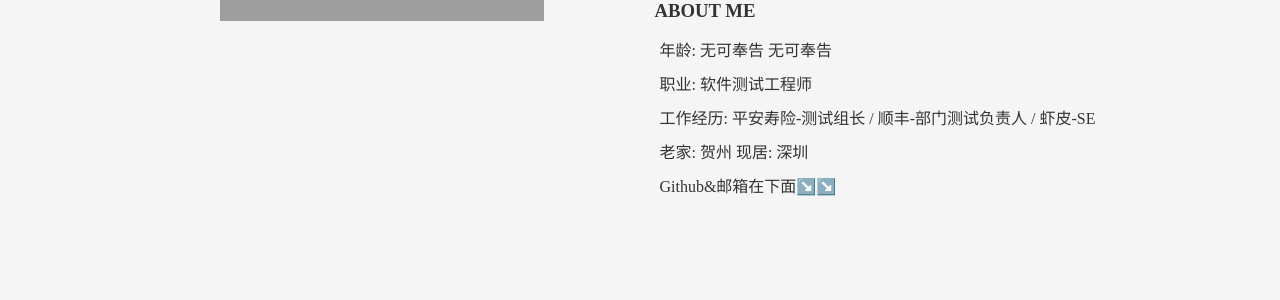
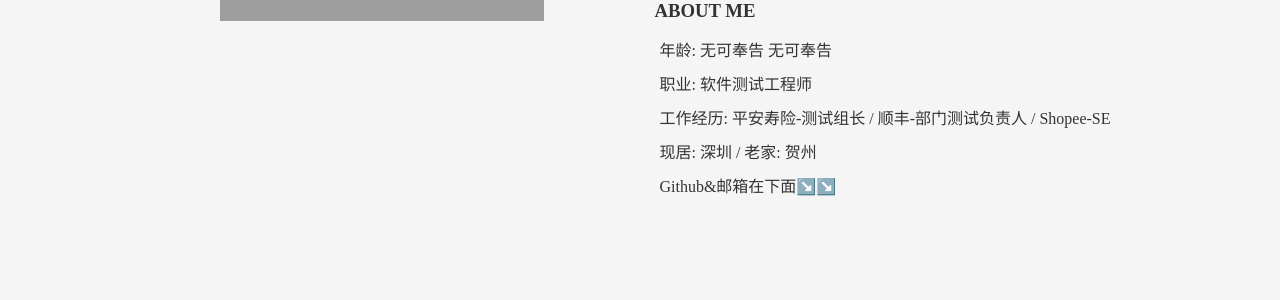
Before and after one commit to QinjianTest/Blog, a Django app: page /about/ in a window 1280 px wide. Shown: the part 1031-1331 px from the top of the page. Run offline with Django 4.2, Linux system fonts and the light colour scheme; grey boxes are pictures that could not be loaded.

```diff
--- a/templates/about.html
+++ b/templates/about.html
@@ -23,8 +23,8 @@
                 <h3>ABOUT ME </h3>
                 <p>年龄: 无可奉告 无可奉告</p>
                 <p>职业: 软件测试工程师</p>
-                <p>工作经历: 平安寿险-测试组长 / 顺丰-部门测试负责人 / 虾皮-SE</p>
-                <p>老家: 贺州   现居: 深圳</p>
+                <p>工作经历: 平安寿险-测试组长 / 顺丰-部门测试负责人 / Shopee-SE</p>
+                <p>现居: 深圳 / 老家: 贺州   </p>
                 <p>Github&邮箱在下面↘️↘️</p>
             </div>
         </div>
```
